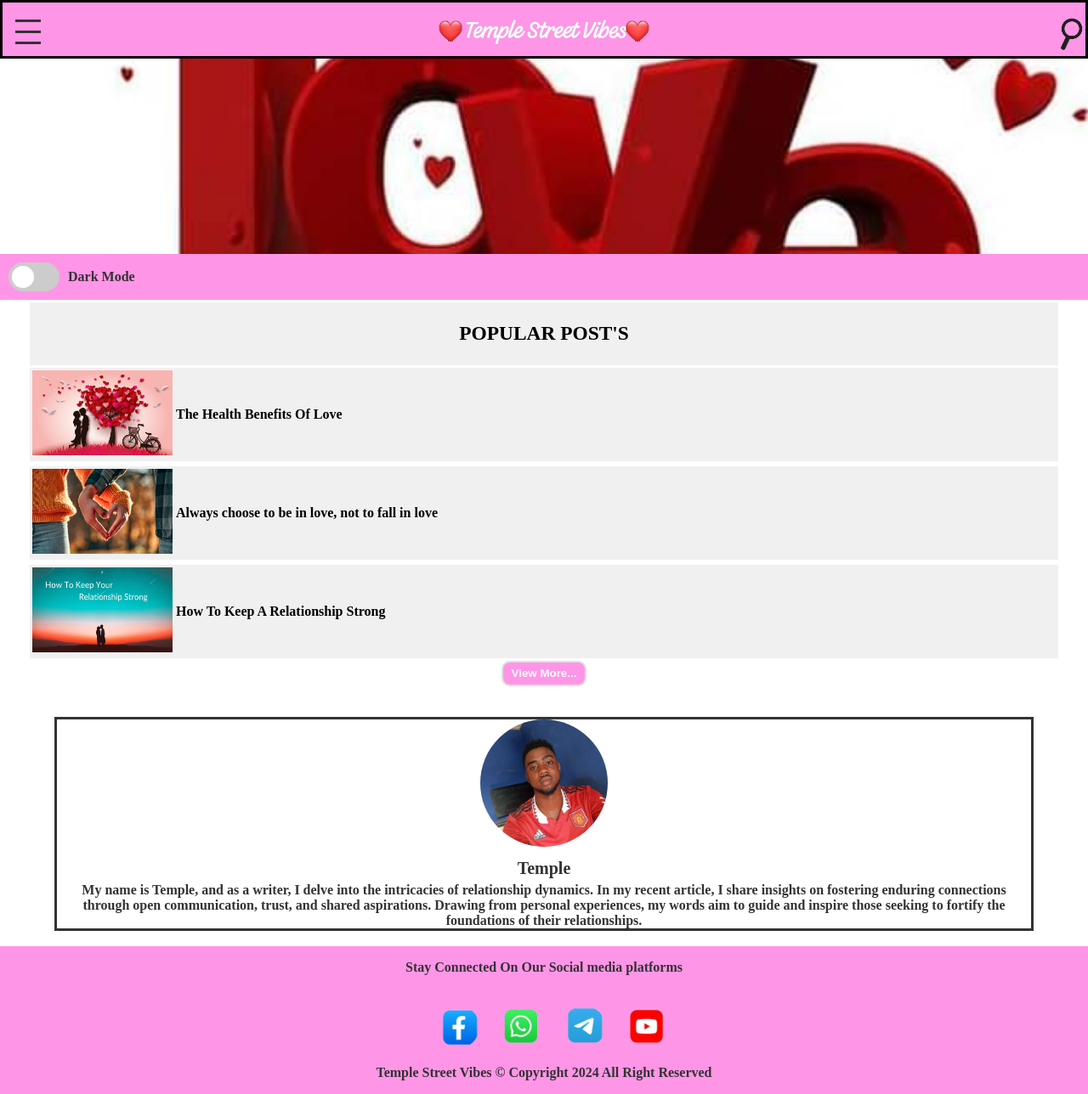
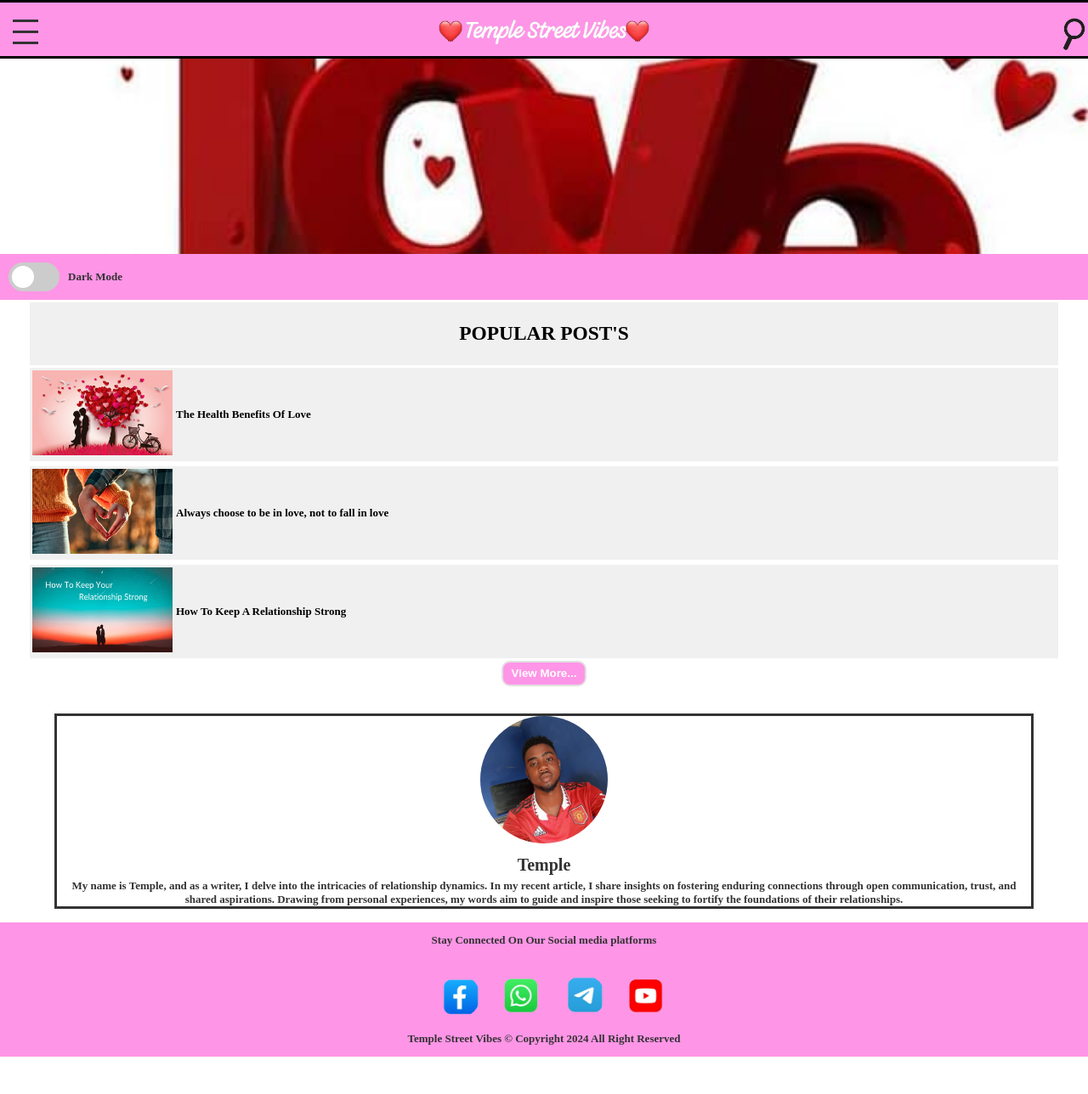
Before and after one commit to ShedrackOlisa/relationship, a plain HTML site: page index.html in a window 1280 px wide. Shown: the whole page at 85% size. After the commit the page ends 1244 px from the top, so only its background shows below. Drawn offline with Linux system fonts and the light colour scheme.

Commit message:
Add files via upload

```diff
--- a/index.html
+++ b/index.html
@@ -12,7 +12,7 @@
     <meta property="og:description" content="Temple Street Vibes is Website where you learn how to keep a relationship strong ">
     <meta property="og:tiltle" content=" Temple Street Vibes">
     <meta property="og:url" content="https://shedrackolisa.github.io/relationship/">
-    <meta property="og:image" content="https://shedrackolisa.github.io/relationship/logo.jpg">
+    <meta property="og:image" content="https://shedrackolisa.github.io/relationship/logo2.jpg">
     <meta property="og:locale" content="en_US">
     <meta property="og:image:width" content="1200">
    <meta property="og:image:height" content="630">
--- a/styles.css
+++ b/styles.css
@@ -28,7 +28,8 @@ section a{
 
 
 #doing{
-    border:3px solid black;
+    border-top:3px solid black;
+    border-bottom:3px solid black;
     height:63px;
     background: #ff95e7;
 }
@@ -114,7 +115,7 @@ body {
     font-family: Times New Roman, Times, serif /* Impact, fantasy *//* Arial, sans-serif */;
     background-color:/* #E0E0E0 */ #fff; /* Default white background */
     color: #333; /* Default text color */
-
+    font-size:13px;
 }
 
 body.dark-mode {
@@ -204,7 +205,7 @@ input:checked + .slider:before {
 
         .description {
             margin-top: 5px;
-            font-size: 16px;
+            font-size: 13px;
 
         }
 
```
